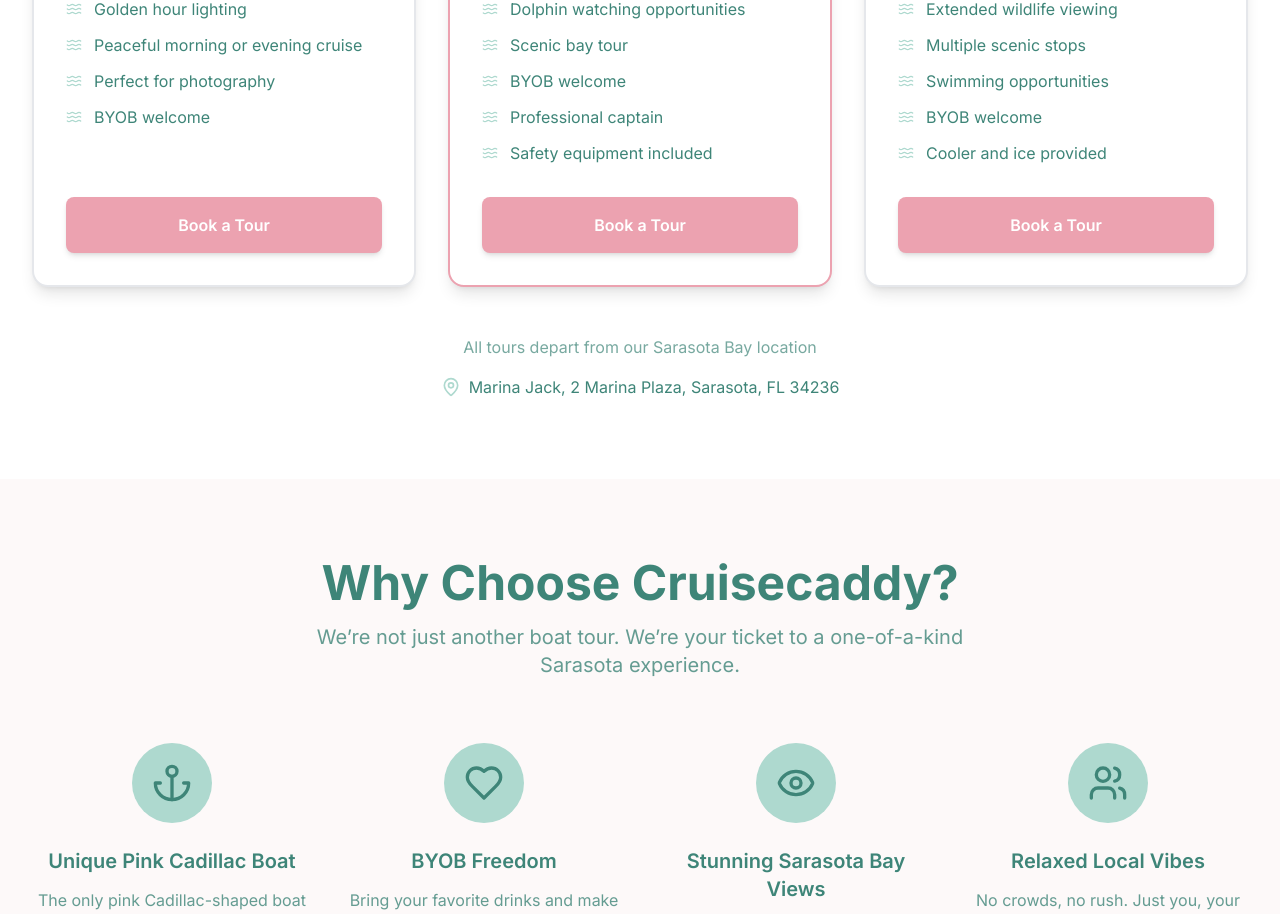
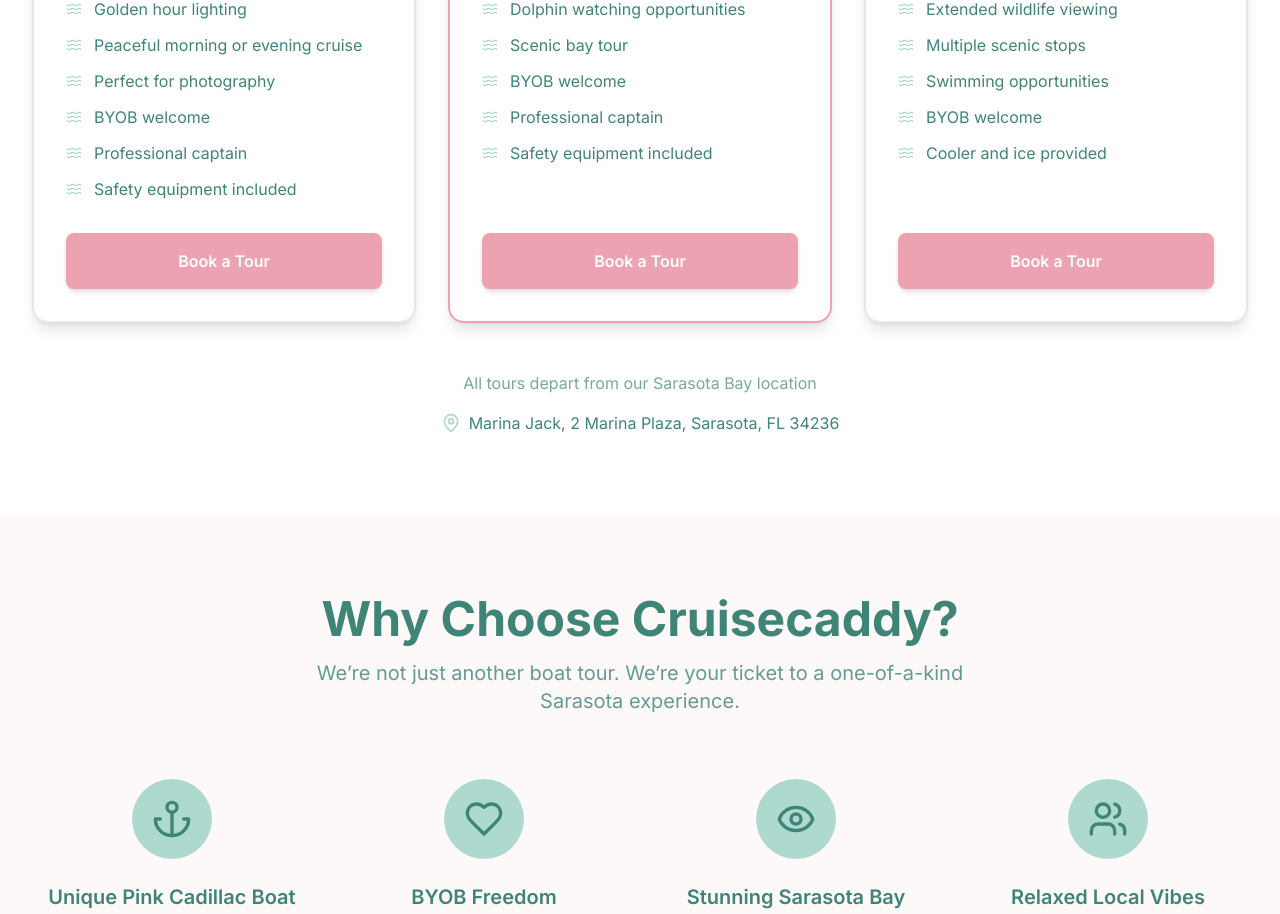
Before and after one commit to waaj529/cruisecaddy, a Next.js app: page / in a window 1280 px wide. Shown: the part 2098-3012 px from the top of the page. Built offline with nearby package versions, Linux system fonts and the light colour scheme; no server answers.

Commit message:
Updated tour-options-section.tsx

```diff
--- a/components/tour-options-section.tsx
+++ b/components/tour-options-section.tsx
@@ -27,6 +27,8 @@ export default function TourOptionsSection() {
         'Peaceful morning or evening cruise',
         'Perfect for photography',
         'BYOB welcome',
+        'Professional captain',
+        'Safety equipment included'
       ],
       popular: false
     },
```
